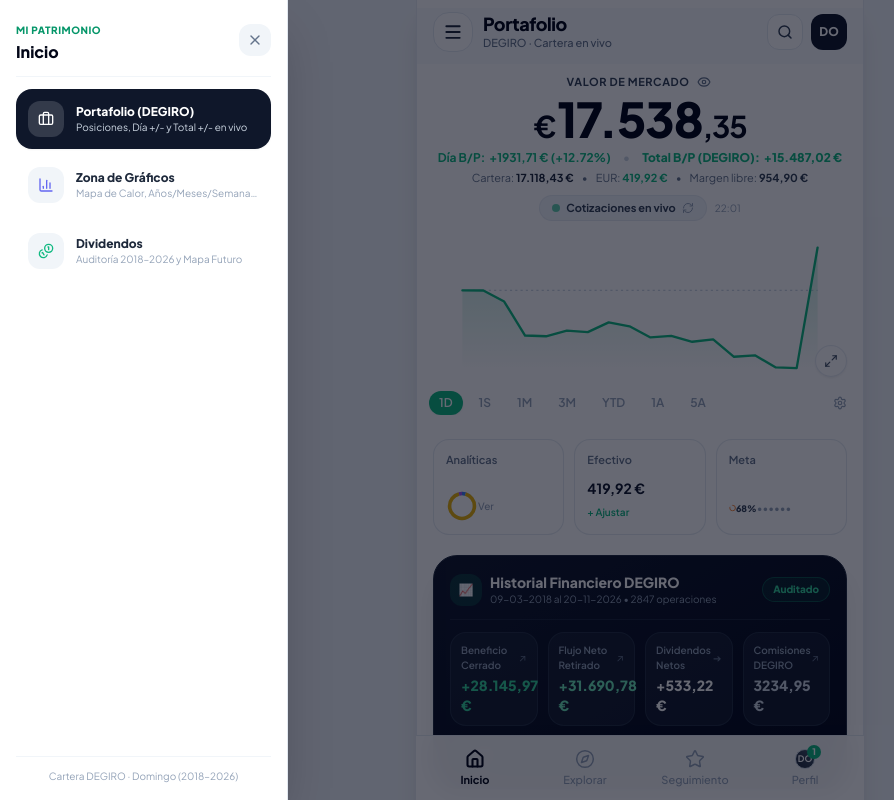
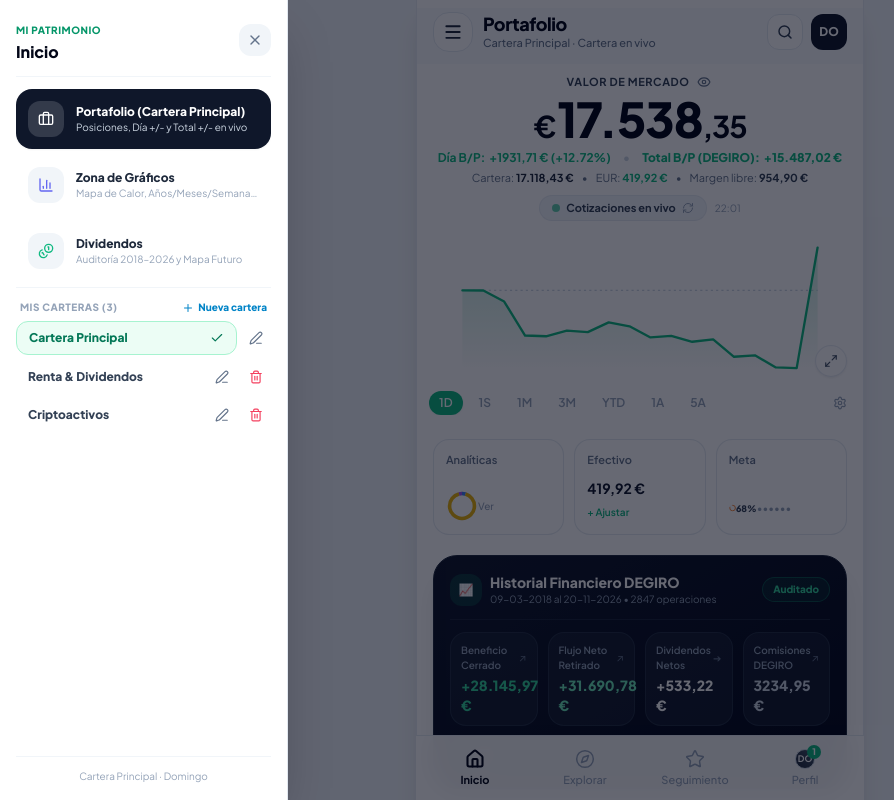
Before and after one commit to domitrader/valora-inversion, a React (Vite) app: page / in a window 1280 px wide. Both pictures are taken after a click on the button 453 px from the left and 32 px from the top of the page. Shown: the top 800 px of the page, without its empty margins (0-894 px from the left). Built offline with nearby package versions, Linux system fonts and the light colour scheme; no server answers; the database is empty.

Commit message:
feat(portfolios): full create, rename, switch and delete for main portfolios (Inicio) and watchlist lists (Seguimiento)

```diff
--- a/src/App.tsx
+++ b/src/App.tsx
@@ -248,8 +248,11 @@ export const App: React.FC = () => {
     >
   ) => {
     setPortfolioState((prev) => {
+      const defaultPortId = prev.portfolios[0]?.id || 'port-main';
       const existingIndex = prev.positions.findIndex(
-        (p) => p.ticker.toUpperCase() === rawPos.ticker.toUpperCase()
+        (p) =>
+          p.ticker.toUpperCase() === rawPos.ticker.toUpperCase() &&
+          (p.portfolioId || defaultPortId) === prev.activePortfolioId
       );
 
       let updatedPositions: PositionItem[];
@@ -285,6 +288,7 @@ export const App: React.FC = () => {
         const newPosition: PositionItem = {
           ...rawPos,
           id: `pos-${Date.now()}-${Math.random().toString(36).substr(2, 4)}`,
+          portfolioId: prev.activePortfolioId,
           totalValue: Number(totalValue.toFixed(2)),
           unrealizedGainLoss: Number(unrealizedGainLoss.toFixed(2)),
           unrealizedGainLossPct: Number(unrealizedGainLossPct.toFixed(2)),
@@ -395,6 +399,22 @@ export const App: React.FC = () => {
     }));
   };
 
+  // Rename watchlist list
+  const handleRenameWatchlistList = (listId: string, newName: string) => {
+    const clean = newName.trim();
+    if (!clean) return;
+    setPortfolioState((prev) => {
+      const base =
+        prev.watchlistLists && prev.watchlistLists.length > 0
+          ? prev.watchlistLists
+          : [{ id: 'default', name: 'Favoritos', createdAt: '2026-01-01' }];
+      return {
+        ...prev,
+        watchlistLists: base.map((l) => (l.id === listId ? { ...l, name: clean } : l)),
+      };
+    });
+  };
+
   // Portfolio switching
   const handleSwitchPortfolio = (portfolioId: string) => {
     setPortfolioState((prev) => ({
@@ -405,9 +425,11 @@ export const App: React.FC = () => {
 
   // Add new portfolio
   const handleAddPortfolio = (name: string) => {
+    const clean = name.trim();
+    if (!clean) return;
     const newPort = {
       id: `port-${Date.now()}`,
-      name,
+      name: clean,
       currency: portfolioState.currency,
       createdAt: new Date().toISOString(),
     };
@@ -416,6 +438,31 @@ export const App: React.FC = () => {
       portfolios: [...prev.portfolios, newPort],
       activePortfolioId: newPort.id,
     }));
+  };
+
+  // Rename any main portfolio (including DEGIRO)
+  const handleRenamePortfolio = (portfolioId: string, newName: string) => {
+    const clean = newName.trim();
+    if (!clean) return;
+    setPortfolioState((prev) => ({
+      ...prev,
+      portfolios: prev.portfolios.map((p) => (p.id === portfolioId ? { ...p, name: clean } : p)),
+    }));
+  };
+
+  // Delete extra main portfolio
+  const handleDeletePortfolio = (portfolioId: string) => {
+    setPortfolioState((prev) => {
+      if (prev.portfolios.length <= 1) return prev;
+      const remaining = prev.portfolios.filter((p) => p.id !== portfolioId);
+      const nextActive = prev.activePortfolioId === portfolioId ? remaining[0].id : prev.activePortfolioId;
+      return {
+        ...prev,
+        portfolios: remaining,
+        activePortfolioId: nextActive,
+        positions: prev.positions.filter((pos) => pos.portfolioId !== portfolioId),
+      };
+    });
   };
 
   // Theme change
@@ -457,7 +504,17 @@ export const App: React.FC = () => {
         <main className="flex-1">
           {activeTab === 'inicio' && (
             <PortfolioView
-              positions={portfolioState.positions}
+              positions={portfolioState.positions.filter(
+                (p) =>
+                  (p.portfolioId || portfolioState.portfolios[0]?.id || 'port-main') ===
+                  portfolioState.activePortfolioId
+              )}
+              portfolios={portfolioState.portfolios}
+              activePortfolioId={portfolioState.activePortfolioId}
+              onSwitchPortfolio={handleSwitchPortfolio}
+              onAddPortfolio={handleAddPortfolio}
+              onRenamePortfolio={handleRenamePortfolio}
+              onDeletePortfolio={handleDeletePortfolio}
               cash={portfolioState.cash}
               goalAmount={portfolioState.goalAmount}
               hideFigures={portfolioState.hideFigures}
@@ -501,6 +558,7 @@ export const App: React.FC = () => {
               activeListId={activeWatchlistListId}
               onSelectList={setActiveWatchlistListId}
               onCreateList={handleCreateWatchlistList}
+              onRenameList={handleRenameWatchlistList}
               onDeleteList={handleDeleteWatchlistList}
               onUpdateWatchlistItem={handleUpdateWatchlistItem}
               onOpenSearch={() => handleOpenSearch()}
--- a/src/components/PortfolioView.tsx
+++ b/src/components/PortfolioView.tsx
@@ -6,6 +6,7 @@ import {
   AssetType,
   FinancialEvent,
   TradingAnalytics,
+  PortfolioMeta,
 } from '../types/portfolio';
 import {
   formatEUR,
@@ -49,10 +50,17 @@ import {
   Menu,
   Briefcase,
   Coins,
+  Edit3,
 } from 'lucide-react';
 
 interface PortfolioViewProps {
   positions: PositionItem[];
+  portfolios?: PortfolioMeta[];
+  activePortfolioId?: string;
+  onSwitchPortfolio?: (id: string) => void;
+  onAddPortfolio?: (name: string) => void;
+  onRenamePortfolio?: (id: string, newName: string) => void;
+  onDeletePortfolio?: (id: string) => void;
   cash: number;
   goalAmount: number;
   hideFigures: boolean;
@@ -74,6 +82,12 @@ interface PortfolioViewProps {
 
 export const PortfolioView: React.FC<PortfolioViewProps> = ({
   positions,
+  portfolios = [],
+  activePortfolioId = 'port-main',
+  onSwitchPortfolio,
+  onAddPortfolio,
+  onRenamePortfolio,
+  onDeletePortfolio,
   cash,
   goalAmount,
   hideFigures,
@@ -92,6 +106,7 @@ export const PortfolioView: React.FC<PortfolioViewProps> = ({
   isRefreshingLive = false,
   lastUpdatedTime,
 }) => {
+  const activePortfolio = portfolios.find(p => p.id === activePortfolioId) || portfolios[0] || { id: 'port-main', name: 'DEGIRO', currency: 'EUR', createdAt: '' };
   const [activeSubTab, setActiveSubTab] = useState<InicioSubTab>('portafolio');
   const [selectedAssetFilter, setSelectedAssetFilter] = useState<'Todos' | AssetType>('Todos');
   const [showSortMenu, setShowSortMenu] = useState(false);
@@ -253,7 +268,7 @@ export const PortfolioView: React.FC<PortfolioViewProps> = ({
             </h1>
             <p className="text-[11px] text-slate-500 dark:text-slate-400 font-medium truncate">
               {activeSubTab === 'portafolio'
-                ? 'DEGIRO · Cartera en vivo'
+                ? `${activePortfolio.name} · Cartera en vivo`
                 : activeSubTab === 'dividendos'
                   ? 'Auditoría 2018–2026 y Mapa Futuro'
                   : 'Mapa de Calor y Rendimiento Real'}
@@ -305,12 +320,12 @@ export const PortfolioView: React.FC<PortfolioViewProps> = ({
               </button>
             </div>
 
-            <nav className="space-y-1.5 flex-1">
+            <nav className="space-y-1.5 flex-1 overflow-y-auto">
               {(
                 [
                   {
                     id: 'portafolio' as InicioSubTab,
-                    label: 'Portafolio (DEGIRO)',
+                    label: `Portafolio (${activePortfolio.name})`,
                     subtitle: 'Posiciones, Día +/- y Total +/- en vivo',
                     icon: Briefcase,
                     color: 'text-sky-500',
@@ -367,10 +382,95 @@ export const PortfolioView: React.FC<PortfolioViewProps> = ({
                   </button>
                 );
               })}
+
+              {/* SECCIÓN: MIS CARTERAS (CREAR, CAMBIAR, RENOMBRAR Y ELIMINAR) */}
+              {portfolios.length > 0 && (
+                <div className="pt-3 mt-3 border-t border-slate-100 dark:border-slate-800 space-y-1.5">
+                  <div className="flex items-center justify-between px-1">
+                    <span className="text-[10px] font-extrabold uppercase tracking-wider text-slate-400">
+                      Mis Carteras ({portfolios.length})
+                    </span>
+                    {onAddPortfolio && (
+                      <button
+                        type="button"
+                        onClick={() => {
+                          const name = prompt('Nombre de la nueva cartera (ej. MyInvestor, Trade Republic):');
+                          if (name && name.trim()) {
+                            onAddPortfolio(name.trim());
+                            setActiveSubTab('portafolio');
+                            setHomeDrawerOpen(false);
+                          }
+                        }}
+                        className="inline-flex items-center gap-1 text-[10px] font-extrabold text-sky-600 dark:text-sky-400 hover:underline"
+                      >
+                        <Plus className="w-3 h-3" />
+                        Nueva cartera
+                      </button>
+                    )}
+                  </div>
+
+                  {portfolios.map(port => {
+                    const isSelected = port.id === activePortfolio.id;
+                    return (
+                      <div key={port.id} className="flex items-center gap-1">
+                        <button
+                          type="button"
+                          onClick={() => {
+                            onSwitchPortfolio?.(port.id);
+                            setActiveSubTab('portafolio');
+                            setHomeDrawerOpen(false);
+                          }}
+                          className={`flex-1 flex items-center justify-between px-3 py-2 rounded-xl text-xs font-extrabold transition ${
+                            isSelected
+                              ? 'bg-emerald-50 dark:bg-emerald-950/50 text-emerald-700 dark:text-emerald-300 border border-emerald-200 dark:border-emerald-800'
+                              : 'text-slate-700 dark:text-slate-300 hover:bg-slate-100 dark:hover:bg-slate-800'
+                          }`}
+                        >
+                          <span className="truncate">{port.name}</span>
+                          {isSelected && <Check className="w-3.5 h-3.5 shrink-0" />}
+                        </button>
+
+                        {onRenamePortfolio && (
+                          <button
+                            type="button"
+                            onClick={e => {
+                              e.stopPropagation();
+                              const nextName = prompt('Nuevo nombre para esta cartera:', port.name);
+                              if (nextName && nextName.trim()) {
+                                onRenamePortfolio(port.id, nextName.trim());
+                              }
+                            }}
+                            className="p-2 rounded-xl text-slate-500 hover:text-sky-600 hover:bg-sky-50 dark:hover:bg-sky-950/40 transition shrink-0"
+                            title={`Renombrar "${port.name}"`}
+                          >
+                            <Edit3 className="w-3.5 h-3.5" />
+                          </button>
+                        )}
+
+                        {onDeletePortfolio && portfolios.length > 1 && !port.isDefault && (
+                          <button
+                            type="button"
+                            onClick={e => {
+                              e.stopPropagation();
+                              if (confirm(`¿Eliminar la cartera "${port.name}" y sus posiciones?`)) {
+                                onDeletePortfolio(port.id);
+                              }
+                            }}
+                            className="p-2 rounded-xl text-rose-500 hover:bg-rose-50 dark:hover:bg-rose-950/40 transition shrink-0"
+                            title={`Eliminar "${port.name}"`}
+                          >
+                            <Trash2 className="w-3.5 h-3.5" />
+                          </button>
+                        )}
+                      </div>
+                    );
+                  })}
+                </div>
+              )}
             </nav>
 
             <div className="pt-3 border-t border-slate-100 dark:border-slate-800 text-[10px] text-slate-400 text-center">
-              Cartera DEGIRO · Domingo (2018–2026)
+              {activePortfolio.name} · Domingo
             </div>
           </aside>
         </div>
--- a/src/types/portfolio.ts
+++ b/src/types/portfolio.ts
@@ -69,6 +69,7 @@ export interface PositionItem {
   nextEarningsDate?: string;
   status?: 'Abierta' | 'Cerrada';
   broker?: string;
+  portfolioId?: string;
 }
 
 export interface WatchlistItem {
```
Also changed, not shown: src/components/WatchlistView.tsx (+18 -0 lines).
